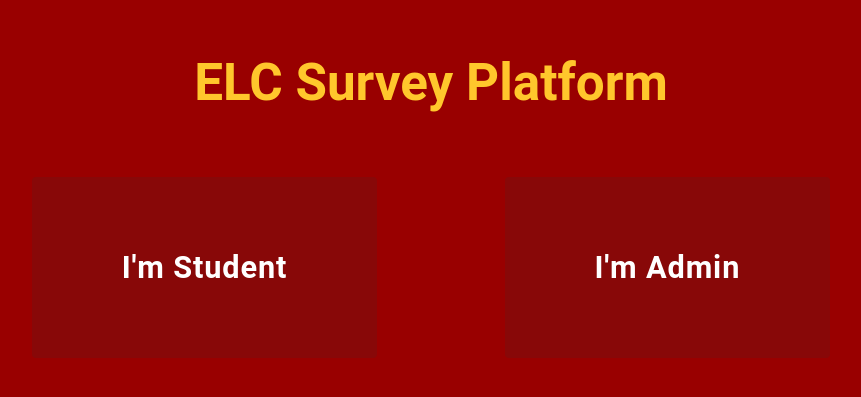
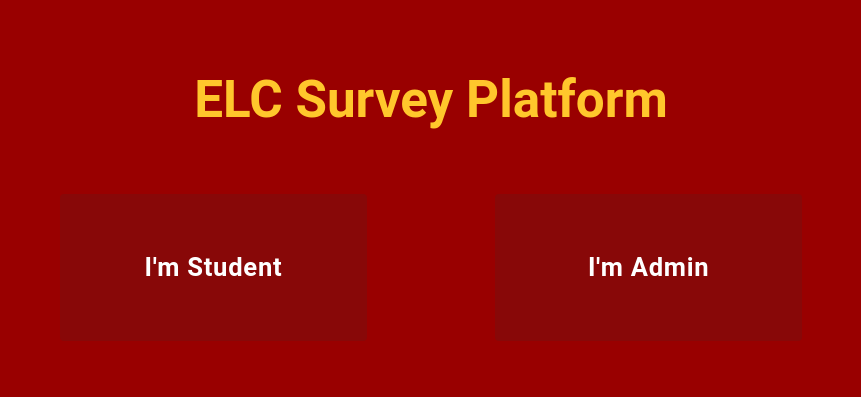
Before and after one commit to yichi-yang/ELC-Survey-Platform, a React (Create React App) app in the folder frontend/: page / in a window 1280 px wide. Shown: the part 143-540 px from the top of the page, without its empty margins (209-1070 px from the left). Built offline with nearby package versions, Linux system fonts and the light colour scheme.

Commit message:
scale adjust

```diff
--- a/frontend/src/components/AdminLogIn/index.js
+++ b/frontend/src/components/AdminLogIn/index.js
@@ -63,6 +63,7 @@ export default function AdminLogIn() {
         alignItems: 'center',
         justifyContent: 'center',
         flexDirection: 'column',
+        width: '100%'
       }}
     >
       <div style={{ marginBottom: '5vw' }}>
--- a/frontend/src/components/StartPage/index.js
+++ b/frontend/src/components/StartPage/index.js
@@ -6,21 +6,21 @@ export default function StartPage(){
     backgroundColor:'#880808',
     boxShadow:'none',
     color: 'white',
-    padding: '5vw 7vw',
+    padding: '5% 5%',
     textTransform: 'none',
-    fontSize:'60%',
+    fontSize:'50%',
     margin: '5vw',
     fontWeight: 'bold',
-    maxWidth: '500px',
+    width:'30%'
   }
   return(
     <div style={{backgroundColor:'#990000', minHeight: '100vh',display:'flex', alignContent: 'center', justifyContent: 'center', fontSize:'4vw', flexDirection:'column', alignItems:'center'}}>
-    <div style={{maxWidth:'1300px',display:'flex', alignContent: 'center', justifyContent: 'center', flexDirection:'column', alignItems:'center', paddingBottom:'5vh'}}>
+    <div style={{display:'flex', alignContent: 'center', justifyContent: 'center', flexDirection:'column', alignItems:'center', paddingBottom:'5vh', width:'100%'}}>
        <div>
          <strong style={{color:'#FFC72C'}}>ELC Survey Platform</strong>
       </div>
 
-      <div>
+      <div style={{width:'80%', display:'flex', justifyContent:'center'}}>
           <Button variant='contained'
           style={buttonStyle} href="student">
             I'm Student
```
